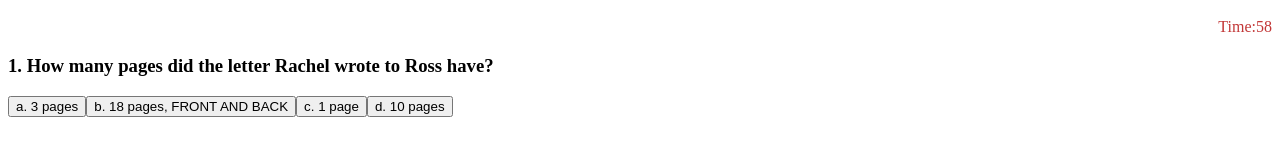
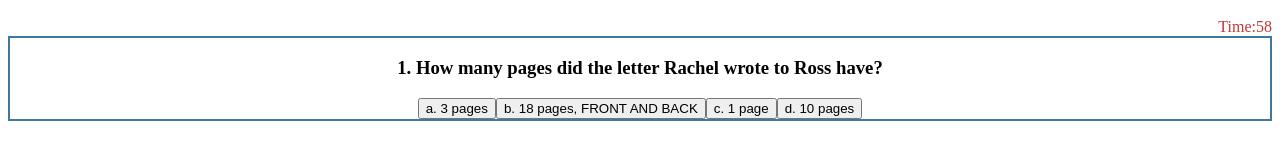
Before and after one commit to haileyrb25/code_Quiz, a plain HTML site: page index.html in a window 1280 px wide. Both pictures are taken after a click on the button "Start Quiz". Shown: the part 65-224 px from the top of the page. Drawn offline with Linux system fonts and the light colour scheme.

Commit message:
added styling to questions

```diff
--- a/assets/style.css
+++ b/assets/style.css
@@ -35,3 +35,10 @@
 .hide {
     display: none;
 }
+
+#questions {
+    background-color: white;
+    color: black;
+    border: 2px solid rgb(64, 121, 158);
+    text-align: center;
+}
```
